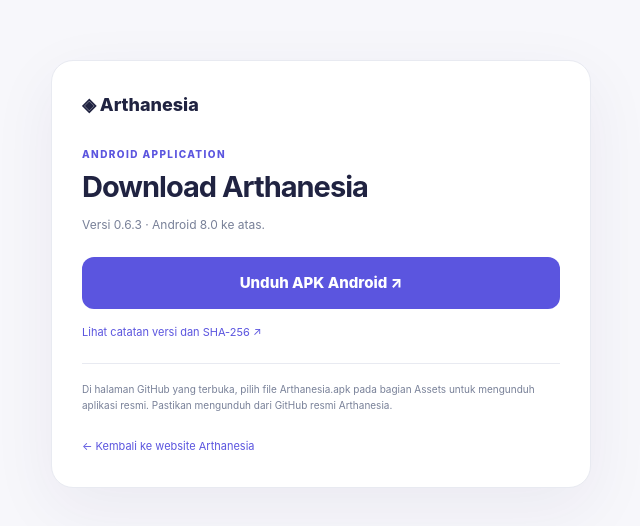
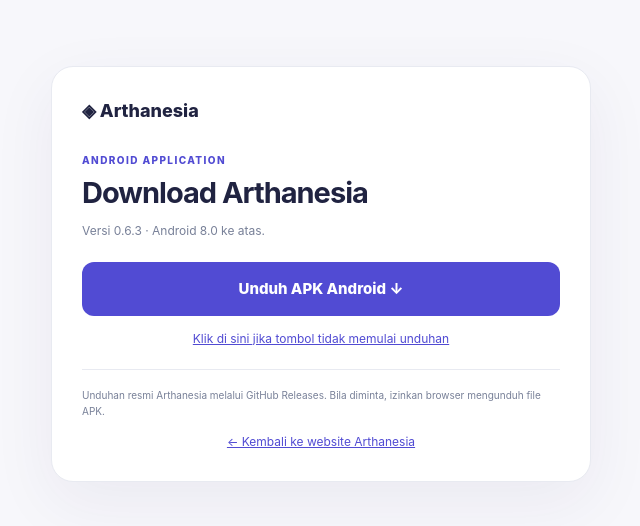
Before and after one commit to arthanesia/arthanesia.github.io, a plain HTML site: page download/index.html in a window 1280 px wide. Shown: the part 126-652 px from the top of the page, without its empty margins (319-959 px from the left). Drawn offline with Linux system fonts and the light colour scheme.

Commit message:
Replace APK CTA with working download button and fallback link

```diff
--- a/download/index.html
+++ b/download/index.html
@@ -1,5 +1,36 @@
 <!doctype html>
-<html lang="id"><head><meta charset="utf-8"><meta name="viewport" content="width=device-width,initial-scale=1"><meta name="theme-color" content="#f7f7fb"><title>Download Arthanesia</title>
+<html lang="id">
+<head>
+<meta charset="utf-8">
+<meta name="viewport" content="width=device-width, initial-scale=1">
+<meta name="theme-color" content="#f7f7fb">
+<title>Download Arthanesia</title>
 <style>
-:root{--ink:#202341;--muted:#788098;--line:#e8eaf1;--purple:#5b55df;--bg:#f7f7fb}*{box-sizing:border-box}body{margin:0;min-height:100vh;display:grid;place-items:center;background:var(--bg);font:15px/1.6 Inter,system-ui,sans-serif;color:var(--ink);padding:20px}.card{width:min(100%,540px);background:white;border:1px solid var(--line);border-radius:22px;padding:30px;box-shadow:0 20px 65px #28265f10}.brand{font-weight:850;font-size:18px}.tag{font-size:10px;color:var(--purple);font-weight:850;letter-spacing:1.4px;margin-top:26px}h1{font-size:29px;line-height:1.15;letter-spacing:-1px;margin:8px 0}.muted{font-size:12px;color:var(--muted)}.btn{display:flex;justify-content:center;align-items:center;padding:14px;border-radius:12px;background:var(--purple);color:white;font-weight:800;text-decoration:none;margin-top:22px}.secondary{display:inline-block;margin-top:15px;font-size:11px;color:var(--purple);text-decoration:none}.note{font-size:10px;color:var(--muted);border-top:1px solid var(--line);padding-top:17px;margin-top:20px}
-</style></head><body><main class="card"><div class="brand">◈ Arthanesia</div><div class="tag">ANDROID APPLICATION</div><h1>Download Arthanesia</h1><p class="muted">Versi 0.6.3 · Android 8.0 ke atas.</p><a class="btn" href="https://github.com/arthanesia/arthanesia.github.io/releases/download/v0.6.3/Arthanesia.apk">Unduh APK Android ↗</a><a class="secondary" href="https://github.com/arthanesia/arthanesia.github.io/releases/tag/v0.6.3">Lihat catatan versi dan SHA-256 ↗</a><p class="note">Di halaman GitHub yang terbuka, pilih file Arthanesia.apk pada bagian Assets untuk mengunduh aplikasi resmi. Pastikan mengunduh dari GitHub resmi Arthanesia.</p><a class="secondary" href="/">← Kembali ke website Arthanesia</a></main></body></html>
+:root{color-scheme:light;--ink:#202341;--muted:#788098;--line:#e8eaf1;--purple:#514bd3;--bg:#f7f7fb}
+*{box-sizing:border-box}
+body{margin:0;min-height:100vh;display:grid;place-items:center;padding:20px;background:var(--bg);color:var(--ink);font:15px/1.6 Inter,system-ui,-apple-system,"Segoe UI",sans-serif}
+.card{width:min(100%,540px);padding:30px;background:#fff;border:1px solid var(--line);border-radius:22px;box-shadow:0 20px 65px #28265f10}
+.brand{font-weight:850;font-size:18px}
+.tag{margin-top:26px;color:var(--purple);font-size:10px;font-weight:850;letter-spacing:1.4px}
+h1{margin:8px 0;font-size:29px;line-height:1.15;letter-spacing:-1px}
+.muted{color:var(--muted);font-size:12px}
+.download-button{display:flex;width:100%;min-height:54px;align-items:center;justify-content:center;margin-top:22px;padding:14px;border:0;border-radius:12px;background:var(--purple);color:#fff;font:inherit;font-weight:800;text-decoration:none;cursor:pointer;pointer-events:auto;position:relative;z-index:5;touch-action:manipulation}
+.download-button:hover{background:#413bb8}
+.download-button:focus-visible{outline:3px solid #aaa6ff;outline-offset:3px}
+.fallback{display:block;margin-top:13px;text-align:center;color:var(--purple);font-size:12px;text-decoration:underline;position:relative;z-index:5;pointer-events:auto}
+.note{margin-top:20px;padding-top:17px;border-top:1px solid var(--line);color:var(--muted);font-size:10px}
+</style>
+</head>
+<body>
+<main class="card">
+  <div class="brand">◈ Arthanesia</div>
+  <div class="tag">ANDROID APPLICATION</div>
+  <h1>Download Arthanesia</h1>
+  <p class="muted">Versi 0.6.3 · Android 8.0 ke atas.</p>
+  <button class="download-button" type="button" onclick="window.location.assign('https://github.com/arthanesia/arthanesia.github.io/releases/latest/download/Arthanesia.apk')">Unduh APK Android ↓</button>
+  <a class="fallback" href="https://github.com/arthanesia/arthanesia.github.io/releases/latest/download/Arthanesia.apk">Klik di sini jika tombol tidak memulai unduhan</a>
+  <p class="note">Unduhan resmi Arthanesia melalui GitHub Releases. Bila diminta, izinkan browser mengunduh file APK.</p>
+  <a class="fallback" href="/">← Kembali ke website Arthanesia</a>
+</main>
+</body>
+</html>
```
